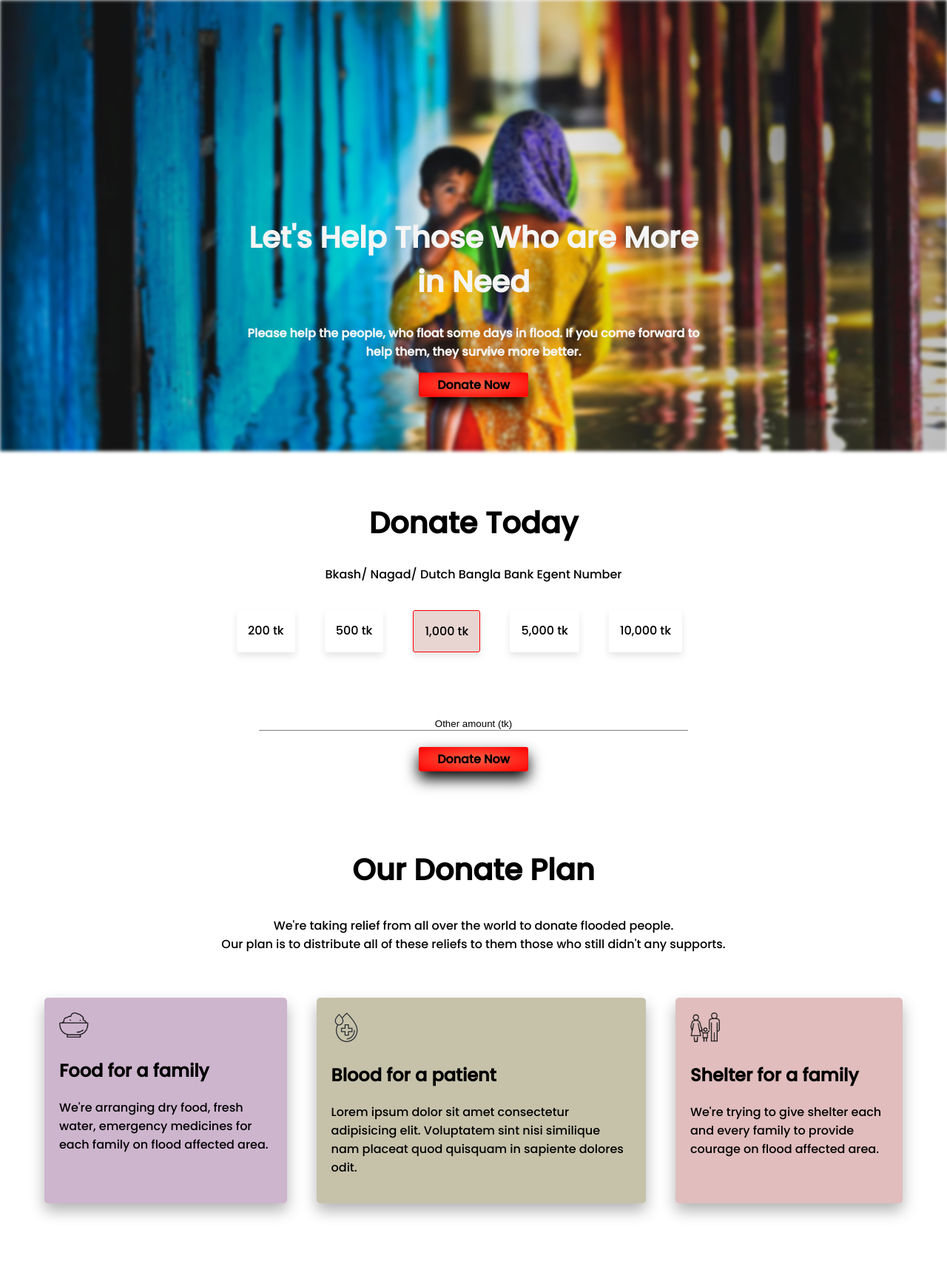
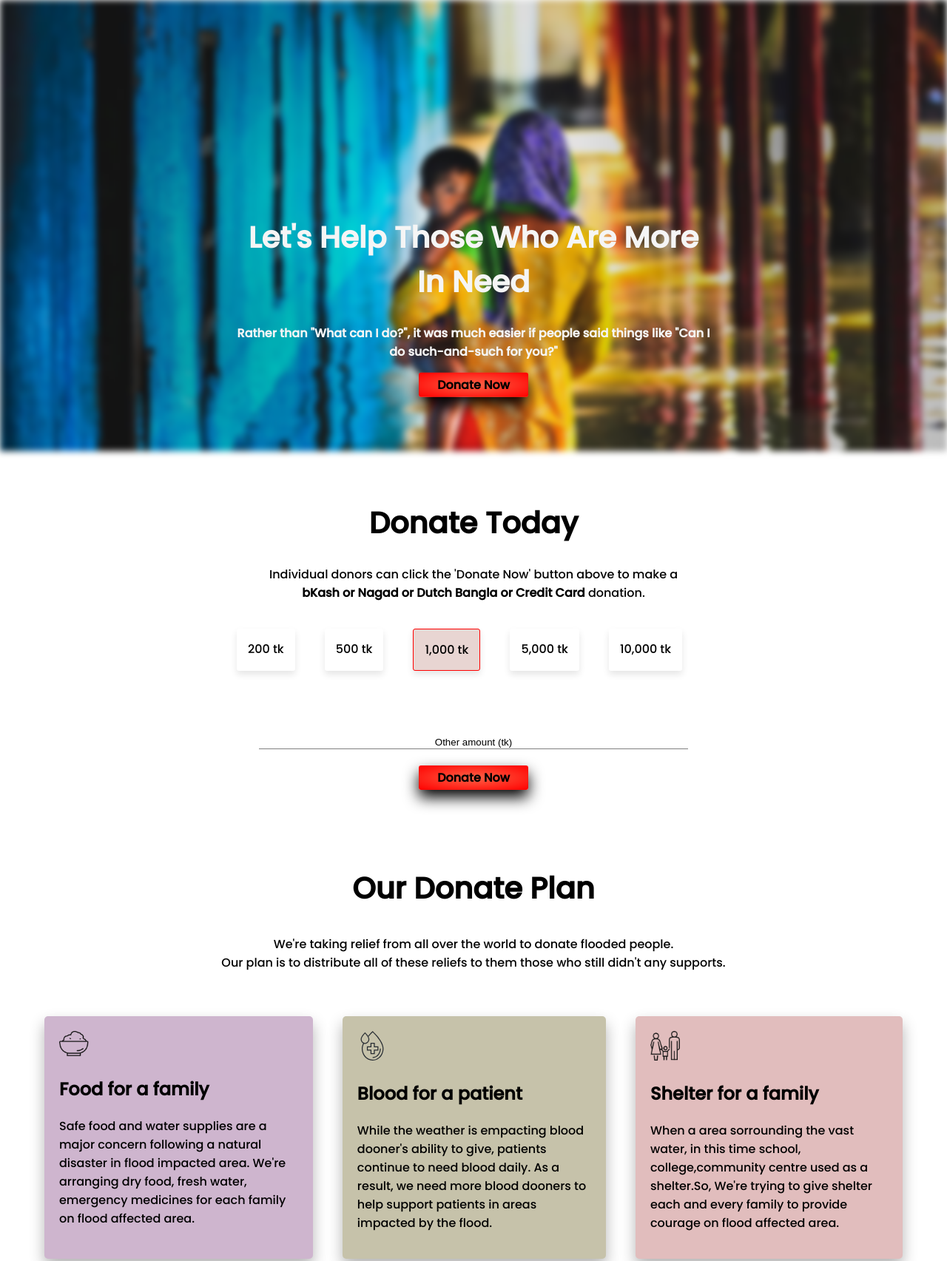
Before and after one commit to Sakil71/Donate-Today, a plain HTML site: page index.html in a window 1280 px wide. Shown: the top 1705 px of the page at 74% size. Drawn offline with Linux system fonts and the light colour scheme.

Commit message:
Added paragraph

```diff
--- a/index.html
+++ b/index.html
@@ -16,13 +16,13 @@
 <body>
     <div class="background-img"></div>
     <div class="background-text">
-        <h1>Let's Help Those Who are More in Need</h1>
-        <p>Please help the people, who float some days in flood. If you come forward to help them, they survive more better. </p>
+        <h1>Let's Help Those Who Are More In Need</h1>
+        <p>Rather than "What can I do?", it was much easier if people said things like  "Can I do such-and-such for you?" </p>
         <a target="_blank" href="">Donate Now</a>
     </div>
     <div class="donation-system">
         <h1>Donate Today</h1>
-        <p>Bkash/ Nagad/ Dutch Bangla Bank Egent Number</p>
+        <p>Individual donors can click the 'Donate Now' button above to make a <br> <b>bKash or Nagad or Dutch Bangla or Credit Card</b> donation. </p>
     </div>
     <section class="amount-tk">
         <div class="tk">
@@ -56,18 +56,17 @@
             <div                    class="liflet"         id="for-food">
                 <img src="icons/food.png">
                 <h2>Food for a family</h2>
-                <p>We're arranging dry food, fresh water, emergency medicines for each family on flood affected area. </p>
+                <p>Safe food and water supplies are a major concern following a natural disaster in flood impacted area. We're arranging dry food, fresh water, emergency medicines for each family on flood affected area. </p>
             </div>
             <div class="liflet" id="for-blood">
                 <img src="icons/blood.svg">
                 <h2>Blood for a patient</h2>
-                <p>Lorem ipsum dolor sit amet consectetur adipisicing elit. Voluptatem sint nisi similique nam placeat quod quisquam in sapiente dolores odit.
-                </p>
+                <p>While the weather is empacting blood dooner's ability to give, patients continue to need  blood daily. As a result, we need more blood dooners to help support patients in areas impacted by the flood. </p>
             </div>
             <div class="liflet" id="for-shelter">
             <img src="icons/shelter.png">
             <h2>Shelter for a family</h2>
-            <p>We're trying to give shelter each and every family to provide courage on flood affected area. </p>
+            <p>When a area sorrounding the vast water, in this time school, college,community centre used as a shelter.So, We're trying to give shelter each and every family to provide courage on flood affected area.</p>
             </div>
         </div>
     </section>
@@ -75,7 +74,7 @@
         <div class="your-donation">
             <div class="their-lives">
                 <h1>Their lives depends on your donation</h1>
-                <p>Lorem ipsum, dolor sit amet consectetur adipisicing elit. Officiis alias omnis tempore natus saepe totam vero necessitatibus ut iusto rerum.</p>
+                <p>Now thousands of family affected by flood. They lost their houses, livestock, struggling with contagious diseases waiting for support and relief. So, if you want you will saves a family for your donate contribution. </p>
                 <a target="_blank" href="">How to contribute?</a>
             </div>
             <div class="their-lives">
@@ -90,7 +89,7 @@
             </div>
             <div class="their-lives">
                 <h1>They need us to survive</h1>
-                <p>Lorem ipsum dolor sit amet consectetur adipisicing elit. Qui nobis similique laborum enim numquam unde voluptatibus officia explicabo accusantium. Dicta.</p>
+                <p>Help them provide essential supplies to flood-affected families and children. Your donation also helps to ensure continued, education for children, providing learning support like Emergency Education Kits.</p>
                 <a target="_blank" href="">How to contribute?</a>
             </div>
         </div>
@@ -98,7 +97,7 @@
     <section class="Subscribtion">
         <div>
             <h1>Get My Updates</h1>
-            <p>I have a facebook, instagram, twitter and youb account. If you ....</p>
+            <p>Get the information of your donates ammount<br> subscribe this now and join our family</p>
         </div>
         <div class="input-email">
             <input class="email-add" type="email" value="Email">
--- a/style.css
+++ b/style.css
@@ -5,10 +5,10 @@ body{
 .background-img{
     background-image: url(images/flood4.jpg);
     background-size: cover;
-    filter:blur(2px);
+    filter:blur(4px);
     background-repeat: no-repeat;
     padding-bottom: 610px;
-    height: 100%;
+
 }
 .background-text{
     text-align: center;
```
